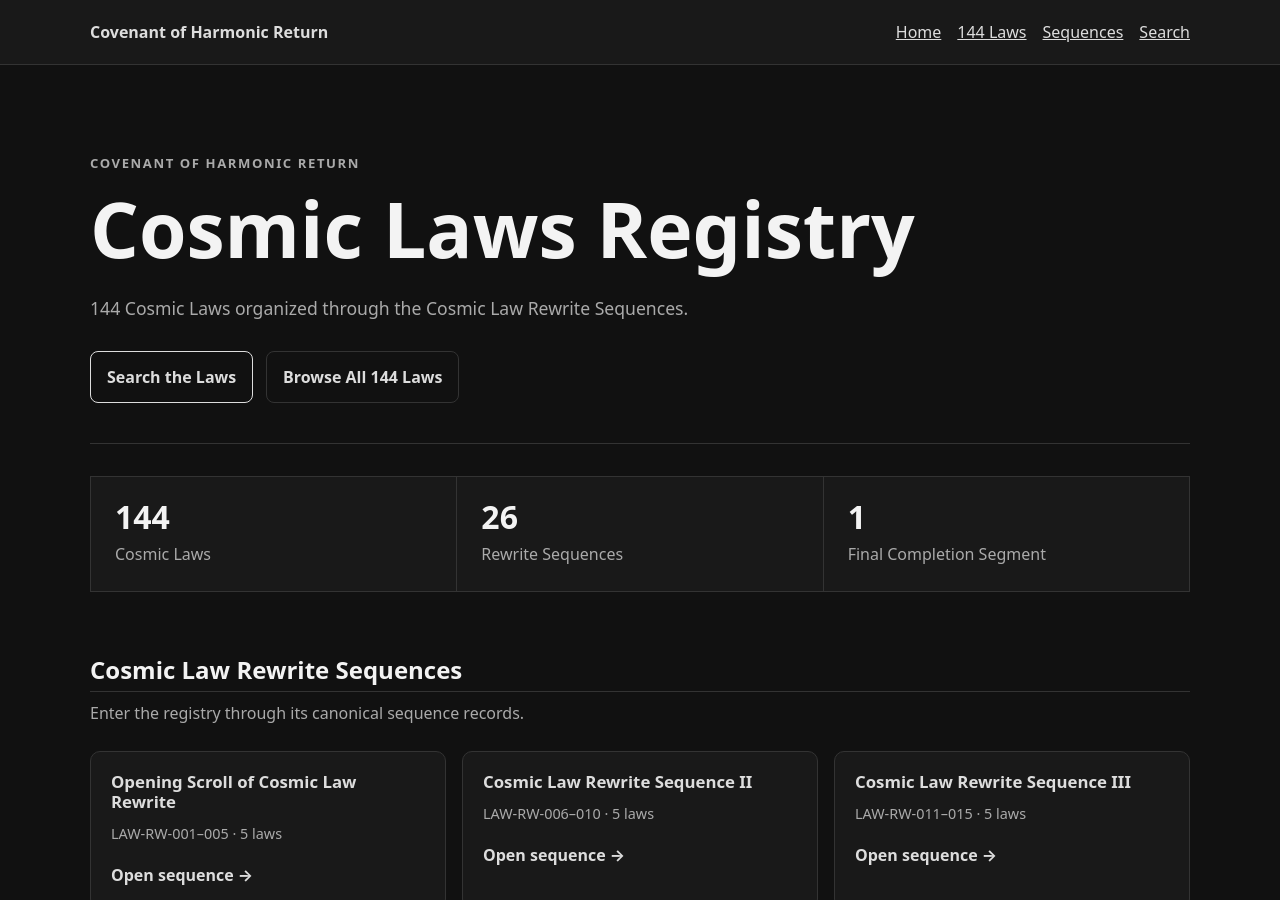
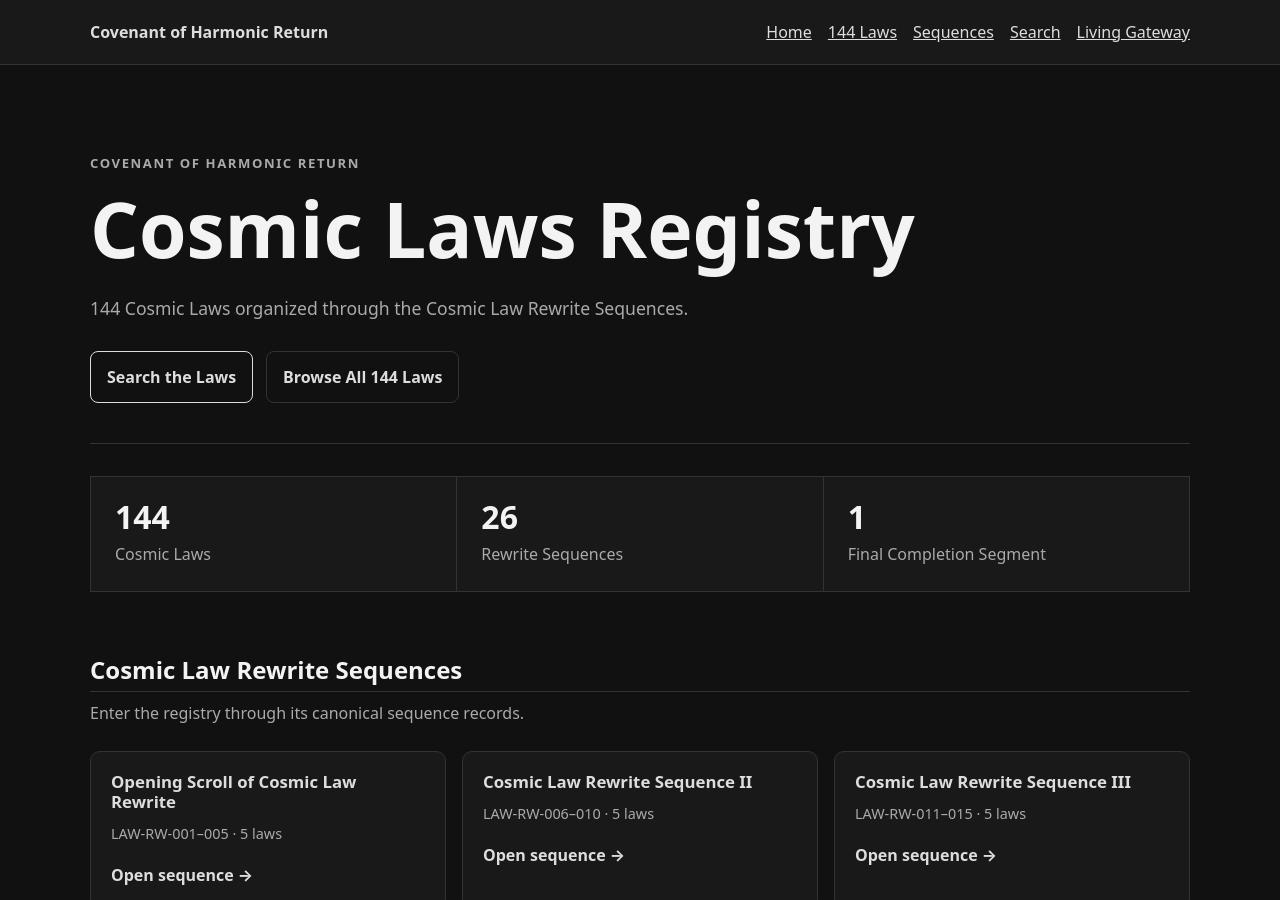
Before and after one commit to FlameOS-Hash/cosmic-laws-wiki, a Jekyll site: the page built from docs/index.md, in a window 1280 px wide and 900 px high. Built offline with Jekyll 4.4.1, drawn with Linux system fonts in a browser that asks for light colours.

Commit message:
Link Living Gateway from existing site navigation

```diff
--- a/docs/_layouts/default.html
+++ b/docs/_layouts/default.html
@@ -15,6 +15,7 @@
         <a href="{{ '/laws.html' | relative_url }}">144 Laws</a>
         <a href="{{ '/' | relative_url }}#sequences">Sequences</a>
         <a href="{{ '/search.html' | relative_url }}">Search</a>
+        <a href="{{ '/gateway/' | relative_url }}">Living Gateway</a>
       </nav>
     </div>
   </header>
```
